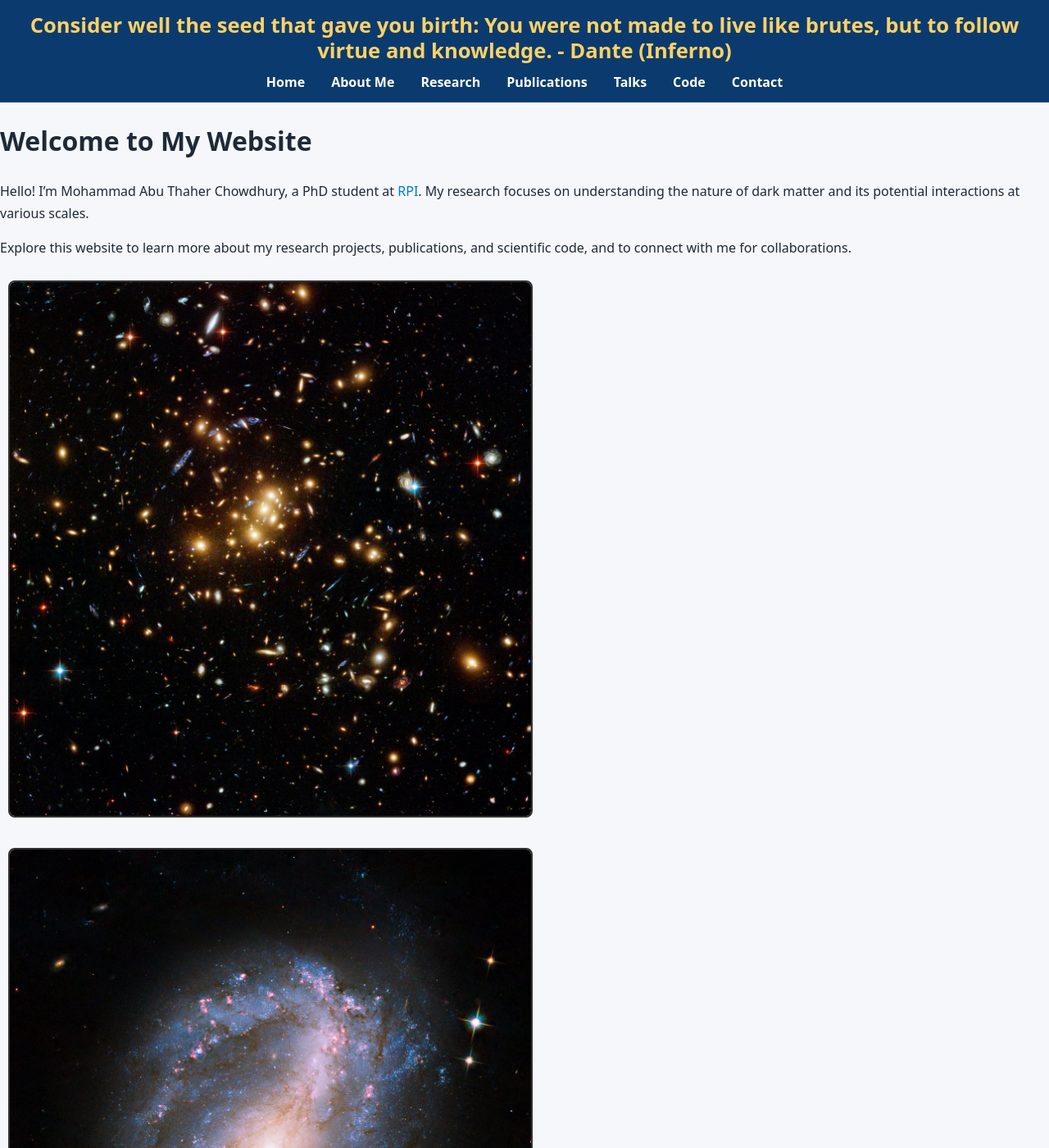
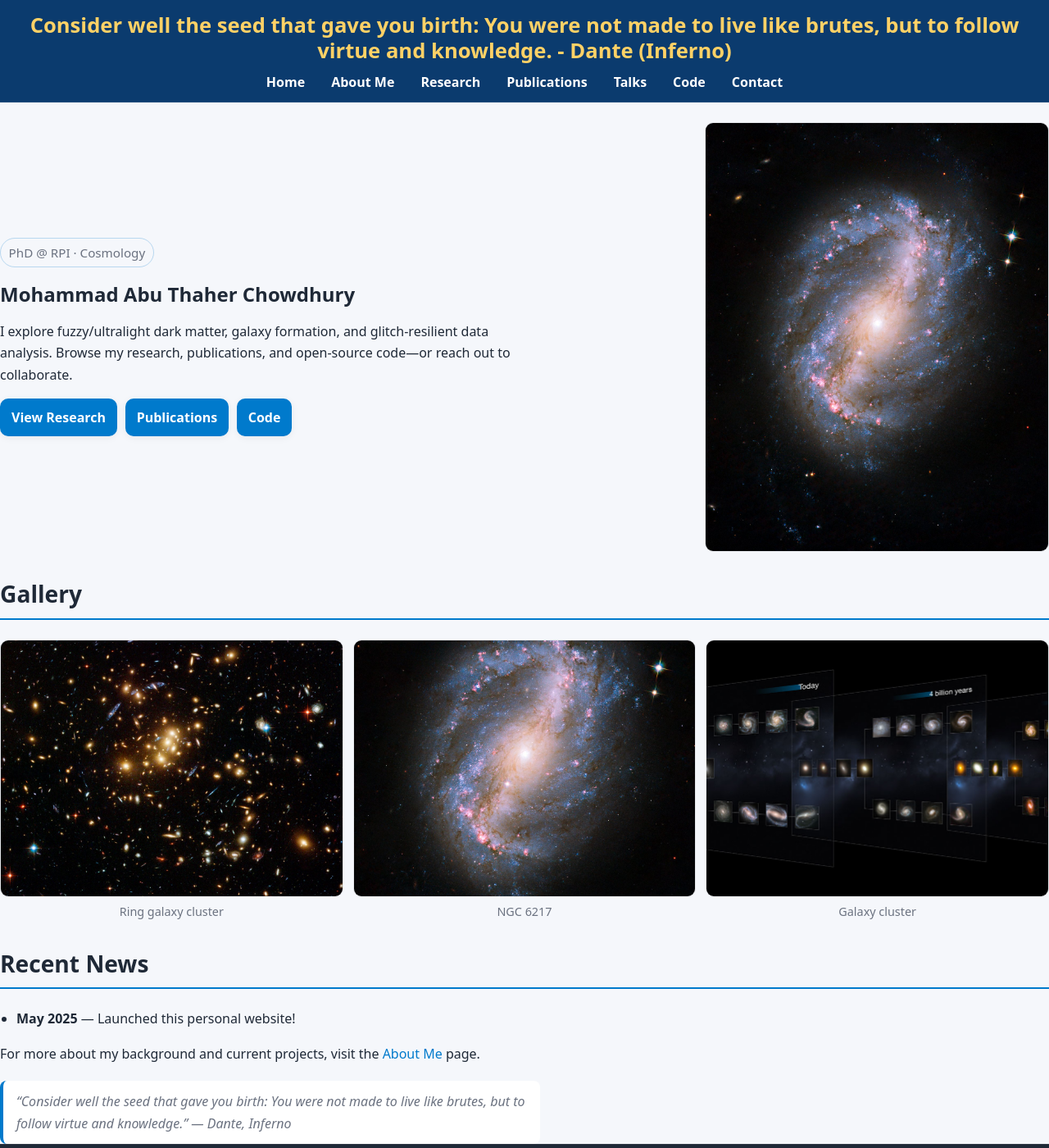
Before and after one commit to matc-thaher/website, a Jekyll site: the page built from index.md, in a window 1280 px wide and 1400 px high. Shown: the whole window at 82% size. Built offline with Jekyll 4.4.1, drawn with Linux system fonts in a browser that asks for light colours; some of the changed text lies outside the part shown.

Commit message:
Update index.md

```diff
--- a/index.md
+++ b/index.md
@@ -5,20 +5,59 @@ permalink: /
 header_phrase: "Consider well the seed that gave you birth: You were not made to live like brutes, but to follow virtue and knowledge. - Dante (Inferno)"
 ---
 
-# Welcome to My Website
+<!-- HERO -->
+<section style="display:grid; grid-template-columns: minmax(0,1fr) 420px; gap: 24px; align-items:center; margin: 24px 0;">
+  <div>
+    <span style="display:inline-block; padding:.3rem .6rem; border-radius:999px; border:1px solid var(--ring, rgba(0,122,204,.25)); color: var(--muted, #6b7280); font-size:.95rem; margin-bottom:.6rem;">
+      PhD @ RPI · Cosmology
+    </span>
+    <h1 style="margin:.2rem 0 0;">Mohammad Abu Thaher Chowdhury</h1>
+    <div class="prose">
+      <p style="margin: .75rem 0 1rem;">
+        I explore fuzzy/ultralight dark matter, galaxy formation, and glitch-resilient data analysis.
+        Browse my research, publications, and open-source code—or reach out to collaborate.
+      </p>
+    </div>
+    <div style="display:flex; gap:.6rem; flex-wrap:wrap;">
+      <a class="button" href="{{ '/research/' | relative_url }}">View Research</a>
+      <a class="button" href="{{ '/publications/' | relative_url }}">Publications</a>
+      <a class="button" href="{{ '/code/' | relative_url }}">Code</a>
+    </div>
+  </div>
 
-Hello! I’m Mohammad Abu Thaher Chowdhury, a PhD student at [RPI](https://www.rpi.edu/). My research focuses on understanding the nature of dark matter and its potential interactions at various scales.
+  <div>
+    <img src="{{ '/assets/Images/NGC6217.jpg' | relative_url }}" alt="NGC 6217 galaxy" loading="lazy">
+  </div>
+</section>
 
-Explore this website to learn more about my research projects, publications, and scientific code, and to connect with me for collaborations.
+<!-- GALLERY -->
+<h2>Gallery</h2>
+<div class="image-gallery">
+  <figure>
+    <img src="{{ '/assets/Images/DM_ring_galxycluster.jpg' | relative_url }}" alt="Ring galaxy cluster" loading="lazy">
+    <figcaption class="badge">Ring galaxy cluster</figcaption>
+  </figure>
+  <figure>
+    <img src="{{ '/assets/Images/NGC6217.jpg' | relative_url }}" alt="NGC 6217" loading="lazy">
+    <figcaption class="badge">NGC 6217</figcaption>
+  </figure>
+  <figure>
+    <img src="{{ '/assets/Images/heic1315a.jpg' | relative_url }}" alt="Galaxy cluster" loading="lazy">
+    <figcaption class="badge">Galaxy cluster</figcaption>
+  </figure>
+</div>
 
+<!-- NEWS -->
+<h2>Recent News</h2>
+<ul>
+  <li><strong>May 2025</strong> — Launched this personal website!</li>
+</ul>
 
-![Dark Matter Ring Galaxy Cluster](/assets/Images/DM_ring_galxycluster.jpg){: .custom-image3}
-![NGC 6217 Galaxy](/assets/Images/NGC6217.jpg){: .custom-image3}
-![Galaxy Cluster](/assets/Images/heic1315a.jpg){: .custom-image3}
+<div class="prose" style="margin-top: 1rem;">
+  <p>For more about my background and current projects, visit the <a href="{{ '/about/' | relative_url }}">About Me</a> page.</p>
+</div>
 
-**🗞️ Recent News**
-- 🌐 **May 2025**: Launched this personal website!
-
----
-
-For detailed information on my academic and research background, visit the [About Me](/about/) page.
+<!-- OPTIONAL: Echo the long header phrase at the bottom as a callout -->
+<aside class="prose" style="margin-top:20px; padding:12px 16px; border-left:4px solid var(--brand, #007acc); background: var(--panel, #fff); border-radius:8px; color: var(--muted, #6b7280);">
+  <em>“Consider well the seed that gave you birth: You were not made to live like brutes, but to follow virtue and knowledge.” — Dante, <span style="font-style:italic;">Inferno</span></em>
+</aside>
```
